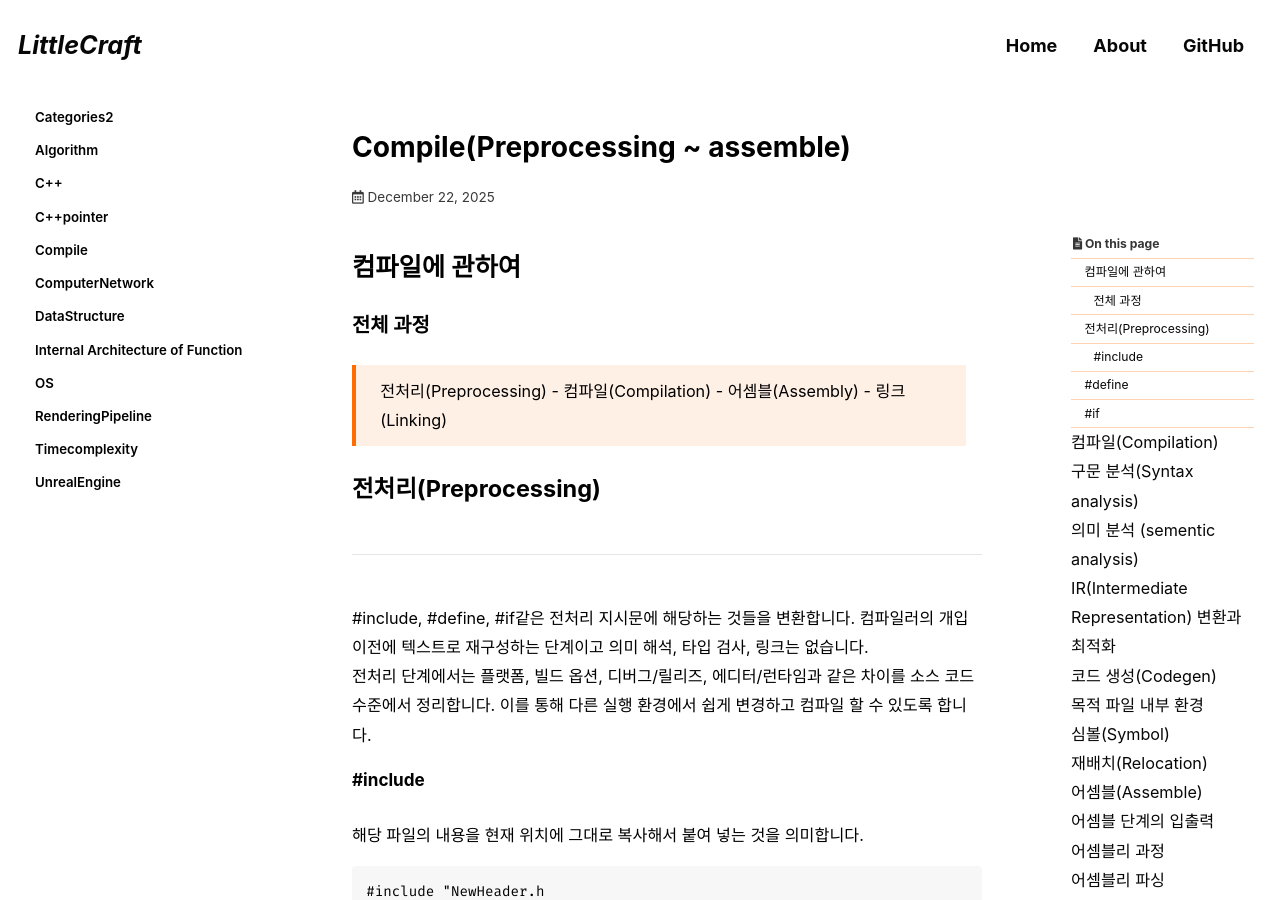
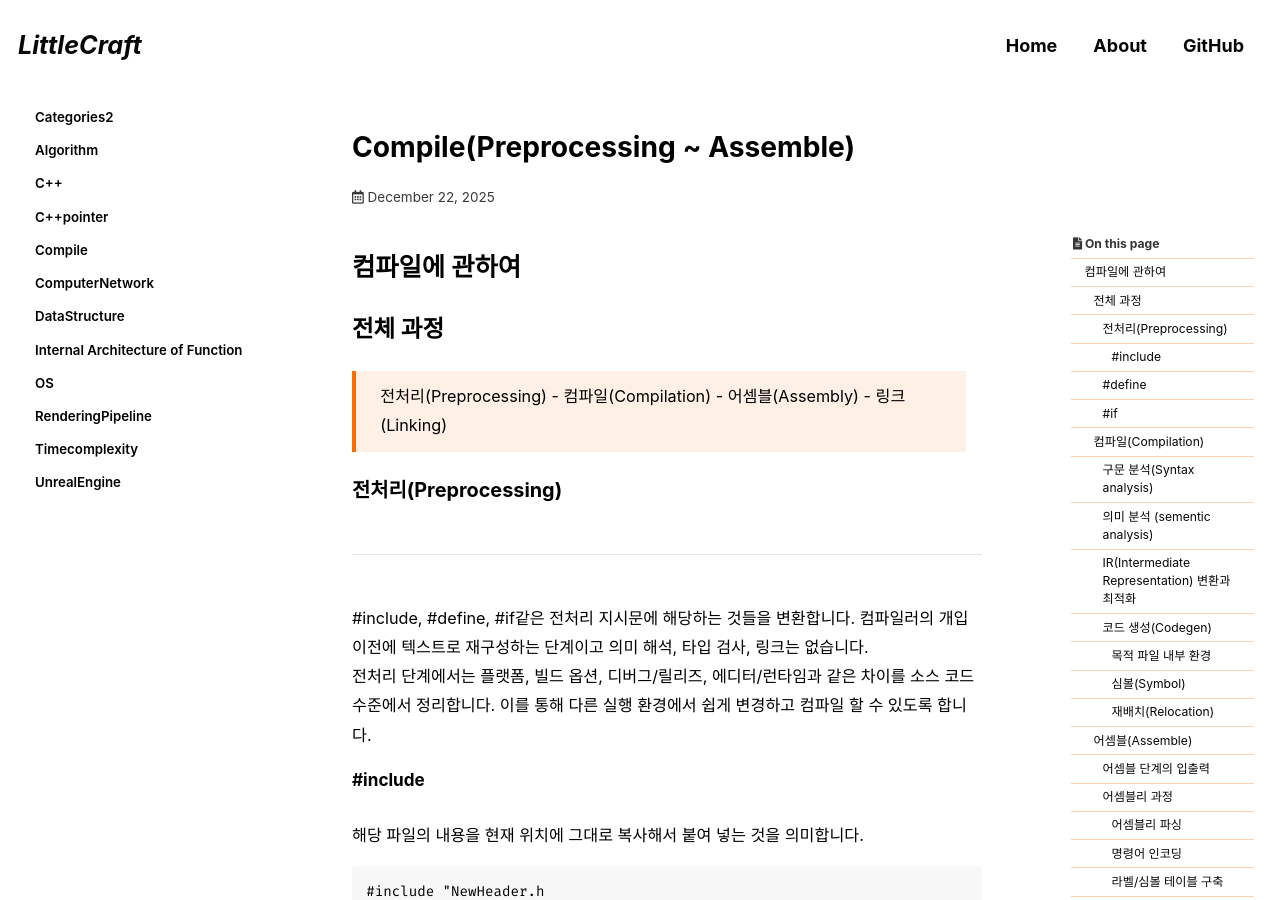
Before and after one commit to ElveCity/ElveCity.github.io, a Jekyll site: the page built from _posts/2025-12-19-compile(Preprocessing ~ assemble).md, in a window 1280 px wide and 900 px high. Built offline with Jekyll 4.4.1, drawn with Linux system fonts in a browser that asks for light colours; cached includes are drawn as plain includes; some web fonts are replaced; comment, search, counter and statistics services are not loaded; some of the changed text lies outside the part shown.

Commit message:
fix: v0.5 docs correction

```diff
--- a/_posts/2025-12-19-compile(Preprocessing ~ assemble).md
+++ b/_posts/2025-12-19-compile(Preprocessing ~ assemble).md
@@ -1,5 +1,5 @@
 ---
-title: "Compile(Preprocessing ~ assemble)"
+title: "Compile(Preprocessing ~ Assemble)"
 excerpt: "전체 과정"
 
 categories:
@@ -86,7 +86,7 @@ SIZE라는 토큰을 10이라는 문자열로 치환하라는 규칙입니다.
 위 코드에서 debug == false가 나오는 경우 실행만 불가능한 상태로 분기 명령, 명령 캐시 사용, 코드 크기 증가와도 같은
 비용은 그대로 존재하게 됩니다.
 
-## 컴파일(Compilation)
+### 컴파일(Compilation)
 
 ---
 
@@ -100,7 +100,7 @@ SIZE라는 토큰을 10이라는 문자열로 치환하라는 규칙입니다.
 
 컴파일러가 소스 코드를 읽을 때의 과정은 다음과 같습니다.
 
-### 구문 분석(Syntax analysis)
+#### 구문 분석(Syntax analysis)
 
 - 가장 앞단에서 렉서(lexer)가 문자 흐름을 토큰(token)으로 쪼갭니다.
 
@@ -119,7 +119,7 @@ int, sum, (, int, a, , , ... 와 같은 단위로 분해됩니다.
 - 파스 트리에서 불필요한 문법 요소를 줄이고 의미 중심으로 만든 것을 AST(Abstract Syntax Tree)라 합니다.
   AST는 컴파일러가 이후 단계에서 이 코드가 무엇을 할 것인지 계산하기 좋은 형태로 만든 설계도에 해당합니다.
 
-### 의미 분석 (sementic analysis)
+#### 의미 분석 (sementic analysis)
 
 이 단계에서 수행하는 작업은 크게 두 가지로 나뉩니다.
 
@@ -133,7 +133,7 @@ int, sum, (, int, a, , , ... 와 같은 단위로 분해됩니다.
 
 > 각 심볼이 무엇인지(함수/전역/지역/정적), 타입, 저장위치, 외부링크 가능여부(링키지), 섹션 배치 스타일과 같은 메타데이터
 
-### IR(Intermediate Representation) 변환과 최적화
+#### IR(Intermediate Representation) 변환과 최적화
 
 AST상태에서 기계어로 만드는 사이에 중간과정으로 IR변환을 통해서 여러 최적화 패스를 적용합니다.
 
@@ -147,7 +147,7 @@ AST상태에서 기계어로 만드는 사이에 중간과정으로 IR변환을
 
 이로 인해서 디버깅 빌드와 릴리즈 빌드에서 동작 경로나 스택 프레임이 다르게 보일 수 있는 현상이 발생합니다.
 
-### 코드 생성(Codegen)
+#### 코드 생성(Codegen)
 
 이 단계에서는 타겟 아키텍처(x86-64, ARM64 etc..)에 맞는 명령을 선택, 레지스터 할당(register allocation),
 스택 프레임 설계, 호출 규약에 적합한 인자 전달/리턴 규칙 처리를 행합니다.
@@ -156,7 +156,7 @@ AST상태에서 기계어로 만드는 사이에 중간과정으로 IR변환을
 
 대다수의 툴체인에서는 컴파일러는 어셈블리를 산출하고, 어셈블러가 이를 활용하여 목적 파일을 만드는 흐름으로 구성됩니다.
 
-#### 목적 파일 내부 환경
+##### 목적 파일 내부 환경
 
 목적 파일은 대개 여러 섹션으로 나누어지며 몇몇 섹션별로 포함되는 정보는 다음과 같습니다.
 
@@ -215,7 +215,7 @@ relocation 테이블을 보며 해당 위치의 기계어 값을 정확한 값
 소스의 목적 파일로의 변경을 진행하면서 문법/의미 검증, IR 기반 최적화, 기계어 조각과 섹션 구성, 링크 단계를 고려한 심볼 테이블, relocation정보의 구성이
 컴파일 단계의 주요 처리 내용에 해당합니다.
 
-## 어셈블(Assemble)
+### 어셈블(Assemble)
 
 ---
 
@@ -223,7 +223,7 @@ relocation 테이블을 보며 해당 위치의 기계어 값을 정확한 값
 
 이를 통해서 텍스트 형태의 ISA(명령어 집합)표현이 실제 CPU가 실행하는 바이트열로 바뀌어 표현됩니다.
 
-### 어셈블 단계의 입출력
+#### 어셈블 단계의 입출력
 
 - 대표적인 입력
 
@@ -253,13 +253,13 @@ MSVC는 외부 어셈블러를 호출하지 않으며
 
 .asm파일은 MSVC 컴파일러가 내부 코드 생성 단계에서 사용한 명령어 표현을 사람이 읽을 수 있는 어셈블리 형태로 파일에 기록한 형태에 해당합니다.
 
-### 어셈블리 과정
+#### 어셈블리 과정
 
 어셈블리 과정은 크게 볼 때 다음과 같습니다.
 
 > 어셈블리 파싱(분석) - 인코딩 - 섹션/심볼 구성 - 재배치 정보 생성
 
-#### 어셈블리 파싱
+##### 어셈블리 파싱
 
 이 단계에서는 어셈블리가 한 줄 씩 문법과 지시어를 해석하며 구분 내용은 다음과 같습니다.
 
@@ -269,7 +269,7 @@ MSVC는 외부 어셈블러를 호출하지 않으며
 
 명령어는 CPU가 실행할 바이트로, 지시어는 오브젝트 파일의 구조(섹션, 정렬, 심볼 속성)를 만드는 메타 명령으로 해석합니다.
 
-#### 명령어 인코딩
+##### 명령어 인코딩
 
 이 단계에서는 텍스트가 바이트열로 변환됩니다.
 
@@ -286,7 +286,7 @@ x86-64에서 add rax, rbx 같은 텍스트의 경우
 
 분기/점프의 경우 어디로 점프할지가 필요하기에 라벨의 위치 계산과 직결되게 됩니다.
 
-#### 라벨/심볼 테이블 구축
+##### 라벨/심볼 테이블 구축
 
 어셈블 소스에는 함수 이름/전역 변수 이름/라벨이 존재하며 어셈블러가 이를 모아 심볼 테이블(Symbol Table)을 제작합니다.
 
@@ -297,7 +297,7 @@ x86-64에서 add rax, rbx 같은 텍스트의 경우
 
 심볼 테이블이 링크 단계에서 이 이름을 실제 주소로 연결할 수 있도록 합니다.
 
-#### 섹션 배치와 정렬
+##### 섹션 배치와 정렬
 
 이 단계에서는 CPU 명령어 인코딩 요구사항과 ABI에서 정의한 정렬, 배치 규약에 따라 오브젝트 파일을 구성합니다.
 
@@ -309,7 +309,7 @@ x86-64에서 add rax, rbx 같은 텍스트의 경우
 
 언리얼 엔진 5의 경우 정렬/섹션에 따라 코드 캐시(i-cache) 효율, 데이터 캐시(d- cache) 미스, 패딩 증가로 인한 바이너리 크기와 직결되는 특징이 있습니다.
 
-#### 재배치(Relocation) 정보 생성
+##### 재배치(Relocation) 정보 생성
 
 이 단계에서는 주소/오프셋 위치에 임시값을 넣고 링크 이후 재계산하여 덮어쓰도록 하는 relocation entry를 오브젝트 파일에 기록합니다.
 
@@ -323,14 +323,14 @@ x86-64에서 add rax, rbx 같은 텍스트의 경우
 
 어셈블러는 이런 식으로 기계어에 더해 나중에 패치할 목록까지 같이 만들게 됩니다.
 
-#### 디버그/예외 처리 메타데이터
+##### 디버그/예외 처리 메타데이터
 
 \-g 와 같은 디버그 옵션이 켜져 있는 경우 어셈블러/툴체인이 DWARF(리눅스 계열)같은 디버그 정보를 섹션에 넣고
 해당 기계어 주소의 범위는 원래 소스의 몇 번째 줄에 해당한다 와도 같은 매핑을 같이 넣습니다.
 
 C++ 예외 처리에서는 unwind 정보(스택 되감기)와 관련된 섹션/메타데이터가 생길 수 있습니다.
 
-##### 어셈블 단계 산출물이 링크 오류 및 성능 특성으로 직결되는 지점
+###### 어셈블 단계 산출물이 링크 오류 및 성능 특성으로 직결되는 지점
 
 > undefined reference/unsolved external 오류
 
```
Also changed, not shown: other parts of _posts/2025-12-19-compile(Preprocessing ~ assemble).md (+3 -3 lines), _posts/2025-12-20-C++_01.md (renamed from _posts/2025-12-20-C++_1.md, +23 -21 lines).
